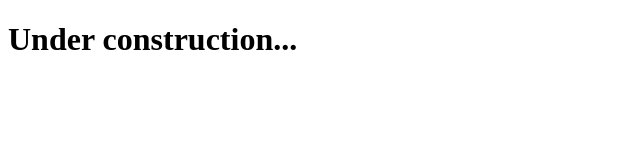
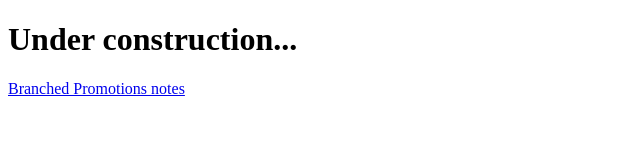
Before and after one commit to HyperGammaSpaces/FE8UNotes, a plain HTML site: page index.html in a window 1280 px wide. Shown: the whole page, without its empty margins (0-640 px from the left). Drawn offline with Linux system fonts and the light colour scheme.

Commit message:
Update index.html

```diff
--- a/index.html
+++ b/index.html
@@ -5,6 +5,7 @@
 	<h1>
 		Under construction...
 	</h1>
+	<a href="/branchpromo/" title="Branched Promotions">Branched Promotions notes</a>
 </div>
 
 </body>
```
